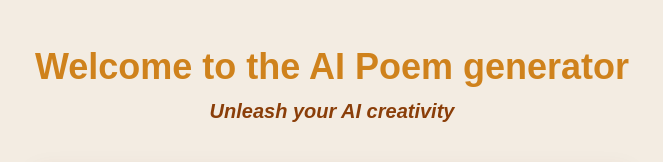
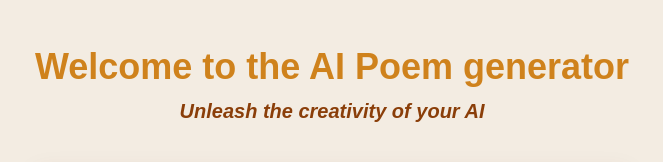
Before and after one commit to MariaBego56/AI-Poem-Generator, a plain HTML site: page index.html in a window 1280 px wide. Shown: the top 162 px of the page, without its empty margins (308-971 px from the left). Drawn offline with nearby package versions, Linux system fonts and the light colour scheme.

Commit message:
Update index.html

```diff
--- a/index.html
+++ b/index.html
@@ -14,7 +14,7 @@
   <div class="container">
     <header>
       <h1>Welcome to the AI Poem generator</h1>
-      <h2>Unleash your AI creativity</h2>
+      <h2>Unleash the creativity of your AI </h2>
     </header>
     <main class="panel">
 
```
